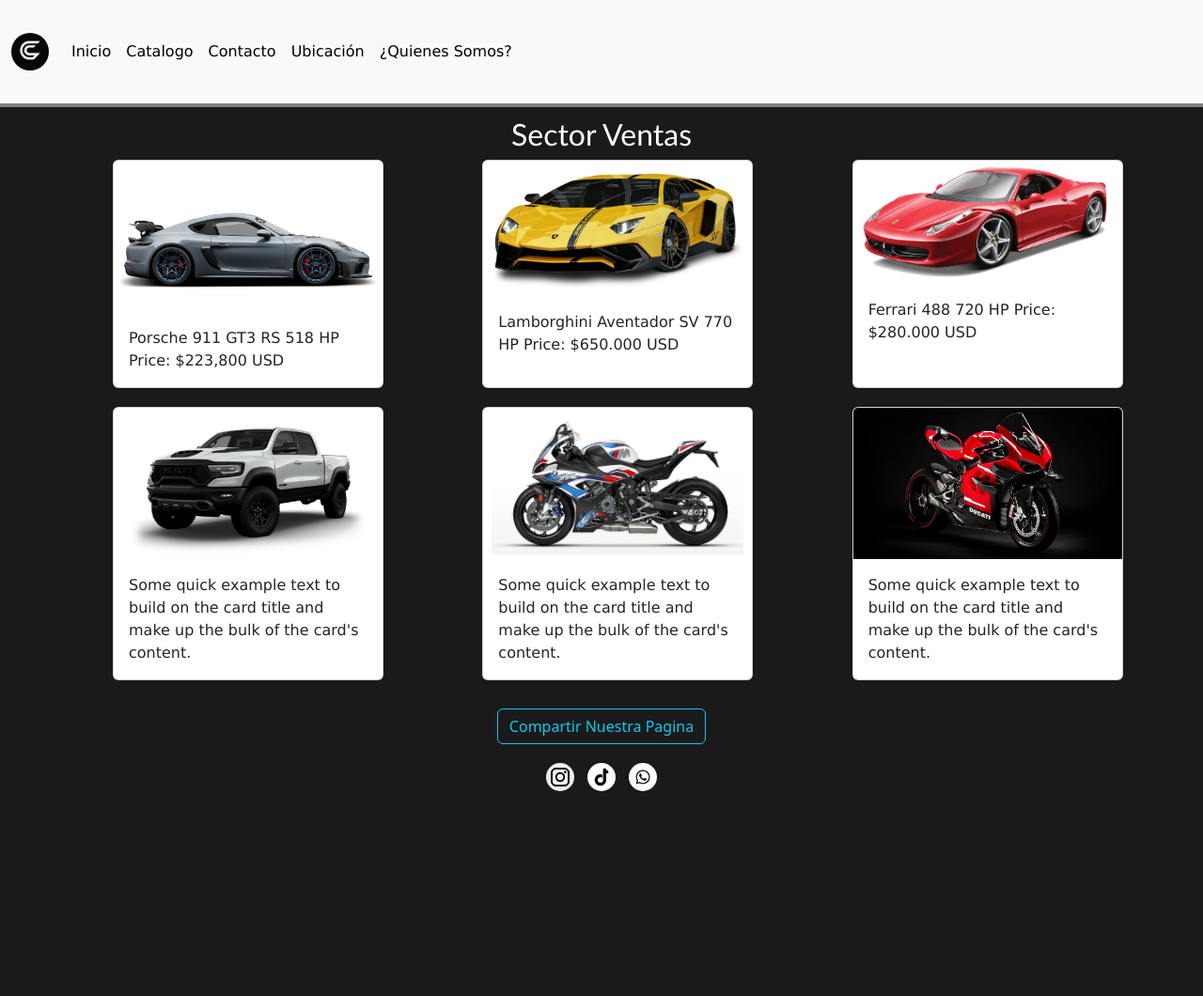
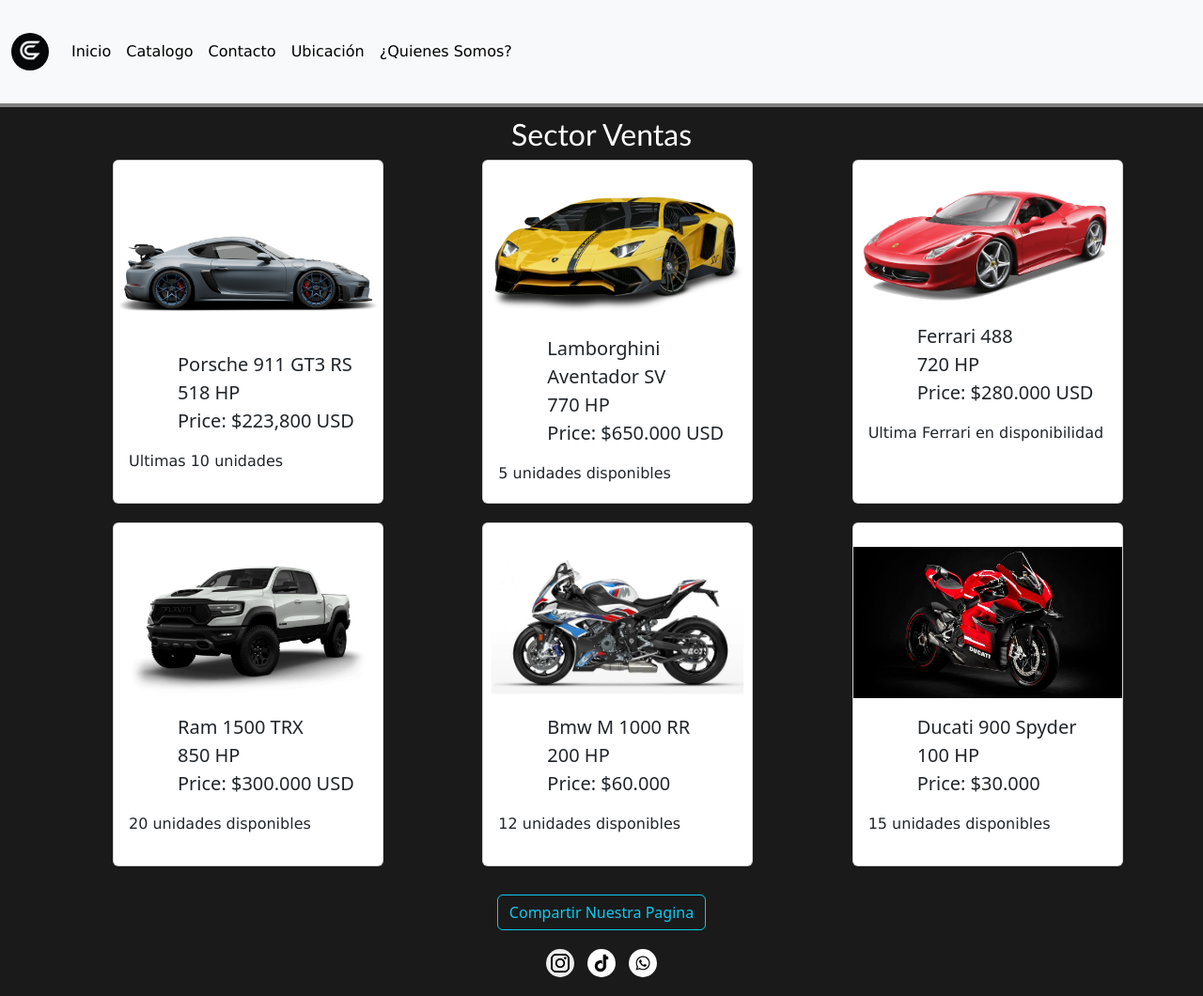
Before and after one commit to Juandelalama/PreEntrega2-de-la-LAMA, a plain HTML site: page Paginas/ventas.html in a window 1280 px wide. Shown: the whole page at 94% size. Before the commit the page ends 862 px from the top, so only its background shows below. Drawn offline with nearby package versions, Linux system fonts and the light colour scheme.

Commit message:
Commit-Entrega

```diff
--- a/Estilo/style.css
+++ b/Estilo/style.css
@@ -232,6 +232,16 @@
     padding-left: 120px;
 
 }
+
+.cards-text {
+    text-align: left;
+    display: grid;
+    grid-template-columns: repeat(1, 3fr);
+    font-size: 20px;
+}
+.card-img-top {
+    padding-top: 25px;
+}
 /* Estilo Ubicación */
 
 mapa
--- a/Paginas/ventas.html
+++ b/Paginas/ventas.html
@@ -36,51 +36,67 @@
             <div class="card card-1" style="width: 18rem;">
                 <img src="../Imagenes/porsche-model.png" class="card-img-top" alt="porsche">
                 <div class="card-body">
-                    <p class="card-text porsche-card">
-                        Porsche 911 GT3 RS
-                        518 HP
-                        Price: $223,800 USD
-
-                    </p>
+                    <ul class="cards-text">
+                        <li>Porsche 911 GT3 RS</li>
+                        <li>518 HP</li>
+                        <li>Price: $223,800 USD</li>
+                    </ul>
+                    <p>Ultimas 10 unidades</p>
                 </div>
             </div>
             <div class="card" style="width: 18rem;">
                 <img src="../Imagenes/lamborguini-aventador.png" class="card-img-top" alt="Lamborghini">
                 <div class="card-body">
-                    <p class="card-text porsche-card">
-                        Lamborghini Aventador SV
-                        770 HP
-                        Price: $650.000 USD
-
-                    </p>
+                    <ul class="cards-text">
+                        <li>Lamborghini Aventador SV</li>
+                        <li>770 HP</li>
+                        <li>Price: $650.000 USD</li>
+                    </ul>
+                    <p class="card-text porsche-card"> 5 unidades disponibles</p>
                 </div>
             </div>
             <div class="card" style="width: 18rem;">
                 <img src="../Imagenes/Ferrari-488.png" class="card-img-top" alt="Ferrari-488">
                 <div class="card-body">
-                    <p class="card-text porsche-card">
-                        Ferrari 488
-                        720 HP
-                        Price: $280.000 USD
-                    </p>
+                    <ul class="cards-text">
+                        <li>Ferrari 488</li>
+                        <li>720 HP</li>
+                        <li>Price: $280.000 USD</li>
+                    </ul>
+                    <p class="card-text porsche-card">Ultima Ferrari en disponibilidad</p>
                 </div>
             </div>
             <div class="card" style="width: 18rem;">
                 <img src="../Imagenes/ram-trx.png" class="card-img-top" alt="ram-trx">
                 <div class="card-body">
-                    <p class="card-text">Some quick example text to build on the card title and make up the bulk of the card's content.</p>
+                    <ul class="cards-text">
+                        <li>Ram 1500 TRX</li>
+                        <li>850 HP</li>
+                        <li>Price: $300.000 USD</li>
+                    </ul>
+                    <p class="card-text">20 unidades disponibles</p>
                 </div>
             </div>
             <div class="card" style="width: 18rem;">
                 <img src="../Imagenes/BMW-M-1000-ventas.webp" class="card-img-top" alt="BMW-M-1000">
                 <div class="card-body">
-                    <p class="card-text">Some quick example text to build on the card title and make up the bulk of the card's content.</p>
+                    <ul class="cards-text">
+                        <li>Bmw M 1000 RR </li>
+                        <li>200 HP</li>
+                        <li>Price: $60.000</li>
+                    </ul>
+                    <p>12 unidades disponibles</p>
                 </div>
             </div>
             <div class="card" style="width: 18rem;">
                 <img src="../Imagenes/Ducati-ventas.jpg" class="card-img-top" alt="Ducati">
                 <div class="card-body">
-                    <p class="card-text">Some quick example text to build on the card title and make up the bulk of the card's content.</p>
+                    <ul class="cards-text">
+                        <li>Ducati 900 Spyder</li>
+                        <li>100 HP</li>
+                        <li>Price: $30.000</li>
+                    </ul>
+                    <p class="card-text">15 unidades disponibles</p>
                 </div>
             </div>
         </section>
```
